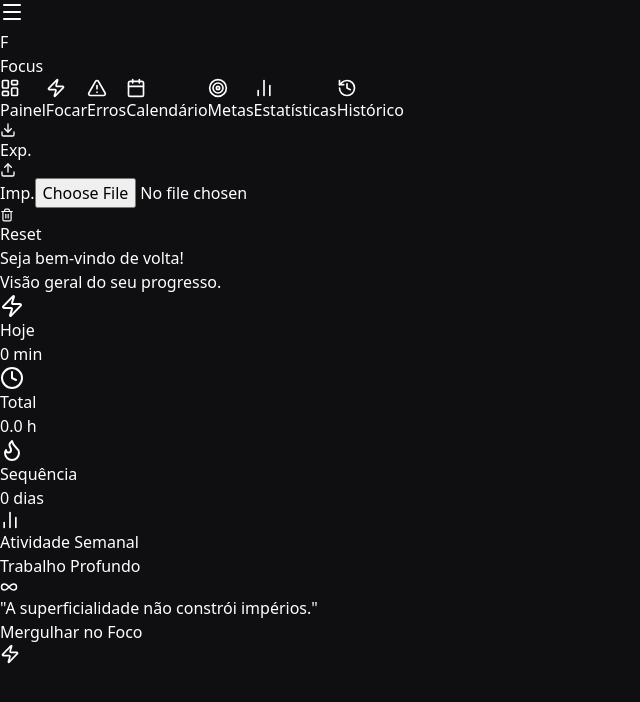
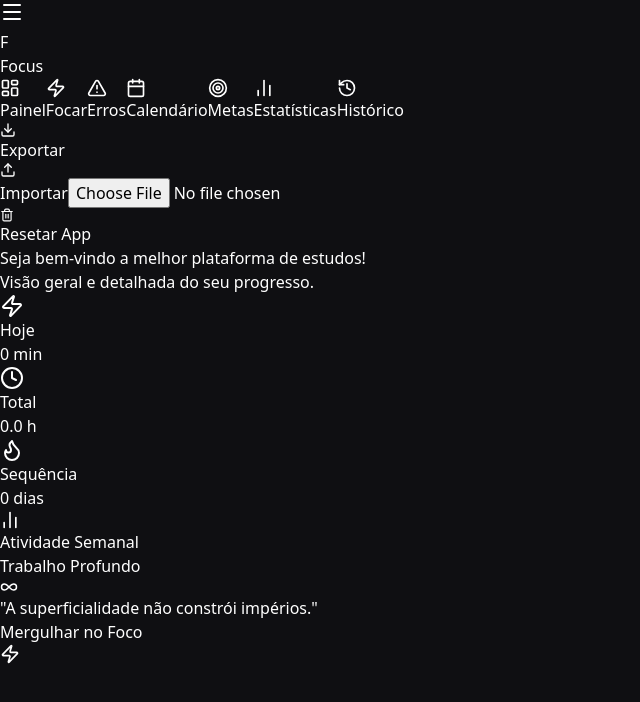
Before and after one commit to morbyte1/focus_app, a React (Vite) app: page / in a window 1280 px wide. Shown: the top 702 px of the page, without its empty margins (0-640 px from the left). Built offline with nearby package versions, Linux system fonts and the light colour scheme.

Commit message:
Modificações

```diff
--- a/src/App.jsx
+++ b/src/App.jsx
@@ -268,7 +268,7 @@ const DashboardView = () => {
   const { kpiData, weeklyChartData, setCurrentView } = useContext(FocusContext);
   return (
     <div className="space-y-6 animate-fadeIn pb-24 md:pb-0">
-      <header className="mb-8"><h1 className="text-3xl font-bold text-white mb-1">Seja bem-vindo de volta!</h1><p className="text-gray-400">Visão geral do seu progresso.</p></header>
+      <header className="mb-8"><h1 className="text-3xl font-bold text-white mb-1">Seja bem-vindo a melhor plataforma de estudos!</h1><p className="text-gray-400">Visão geral e detalhada do seu progresso.</p></header>
       <div className="grid grid-cols-1 sm:grid-cols-2 lg:grid-cols-4 gap-4">
         <Card className="flex items-center gap-4 border-l-4 border-l-yellow-500"><div className="p-3 bg-yellow-500/20 rounded-full text-yellow-500"><Zap size={24}/></div><div><p className="text-sm text-gray-400">Hoje</p><p className="text-2xl font-bold text-white">{kpiData.todayMinutes} min</p></div></Card>
         <Card className="flex items-center gap-4 border-l-4 border-l-violet-500"><div className="p-3 bg-violet-500/20 rounded-full text-violet-500"><Clock size={24}/></div><div><p className="text-sm text-gray-400">Total</p><p className="text-2xl font-bold text-white">{kpiData.totalHours} h</p></div></Card>
@@ -567,7 +567,7 @@ const AppLayout = () => {
       <aside className={`fixed inset-y-0 left-0 z-50 w-64 bg-[#0F0F12] border-r border-gray-800 flex flex-col transition-transform duration-300 md:translate-x-0 ${menu?'translate-x-0':'-translate-x-full'}`}>
         <div className="p-8 flex items-center gap-3"><div className="w-8 h-8 bg-gradient-to-br from-violet-600 to-indigo-600 rounded-lg flex items-center justify-center text-white font-bold">F</div><span className="text-xl font-bold text-white tracking-tight">Focus</span></div>
         <nav className="flex-1 px-4 space-y-2">{nav.map(i=><button key={i.id} onClick={()=>{setCurrentView(i.id);setMenu(false)}} className={`w-full flex items-center gap-3 px-4 py-3 rounded-xl transition-all ${currentView===i.id?'bg-violet-600/10 text-violet-400 font-medium':'hover:bg-[#18181B] hover:text-white'}`}><i.i size={20}/>{i.l}</button>)}</nav>
-        <div className="p-4 border-t border-gray-800 space-y-2"><div className="grid grid-cols-2 gap-2"><button onClick={handleExp} className="flex flex-col items-center p-2 bg-zinc-900 rounded-lg text-xs hover:text-white"><Download size={16} className="mb-1 text-violet-500"/> Exp.</button><label className="flex flex-col items-center p-2 bg-zinc-900 rounded-lg text-xs hover:text-white cursor-pointer"><Upload size={16} className="mb-1 text-emerald-500"/> Imp.<input type="file" className="hidden" onChange={handleImp}/></label></div><button onClick={resetAllData} className="w-full flex items-center justify-center gap-2 px-4 py-2 text-red-500 hover:bg-red-900/10 rounded-lg text-xs transition-colors"><Trash2 size={14}/> Reset</button></div>
+        <div className="p-4 border-t border-gray-800 space-y-2"><div className="grid grid-cols-2 gap-2"><button onClick={handleExp} className="flex flex-col items-center p-2 bg-zinc-900 rounded-lg text-xs hover:text-white"><Download size={16} className="mb-1 text-violet-500"/> Exportar</button><label className="flex flex-col items-center p-2 bg-zinc-900 rounded-lg text-xs hover:text-white cursor-pointer"><Upload size={16} className="mb-1 text-emerald-500"/> Importar<input type="file" className="hidden" onChange={handleImp}/></label></div><button onClick={resetAllData} className="w-full flex items-center justify-center gap-2 px-4 py-2 text-red-500 hover:bg-red-900/10 rounded-lg text-xs transition-colors"><Trash2 size={14}/> Resetar App</button></div>
       </aside>
       <main className="flex-1 overflow-y-auto h-full p-4 md:p-8 md:ml-64 bg-[#0F0F12]">
         <div className="max-w-6xl mx-auto h-full">
```
